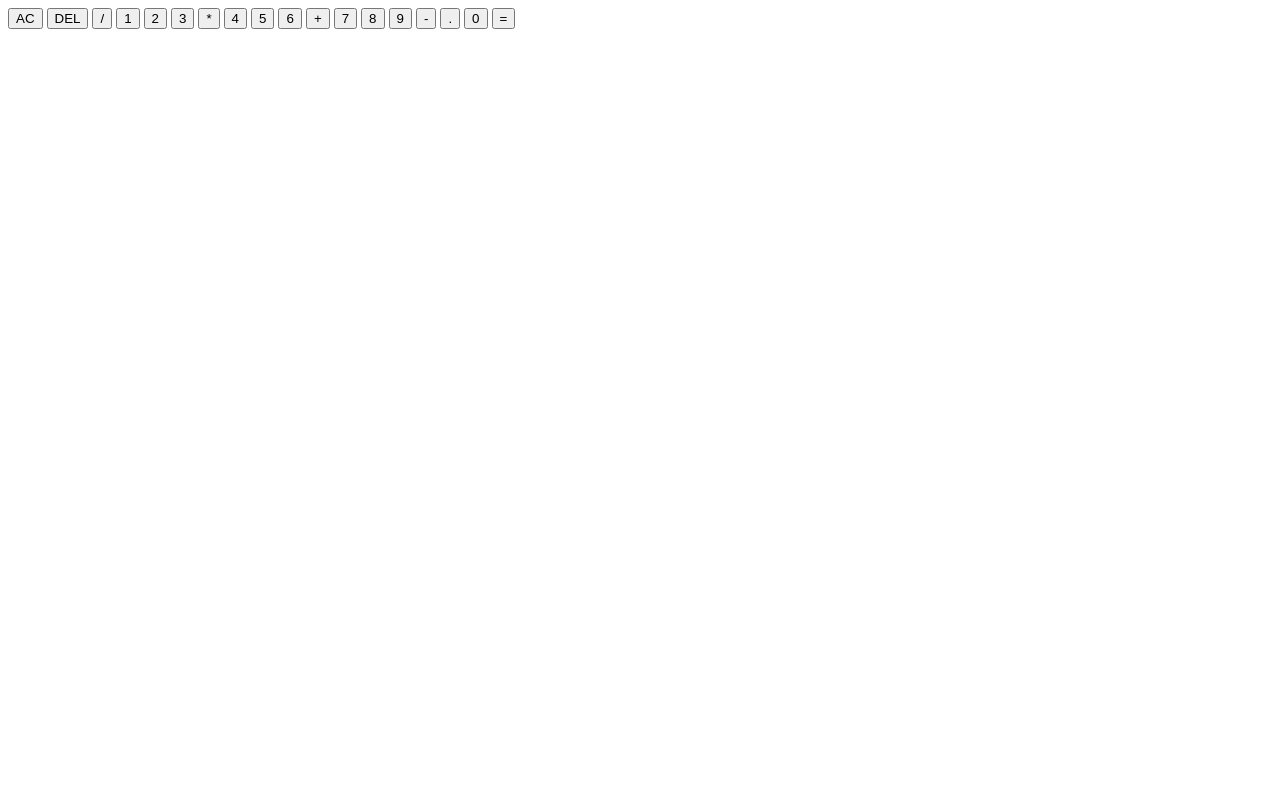
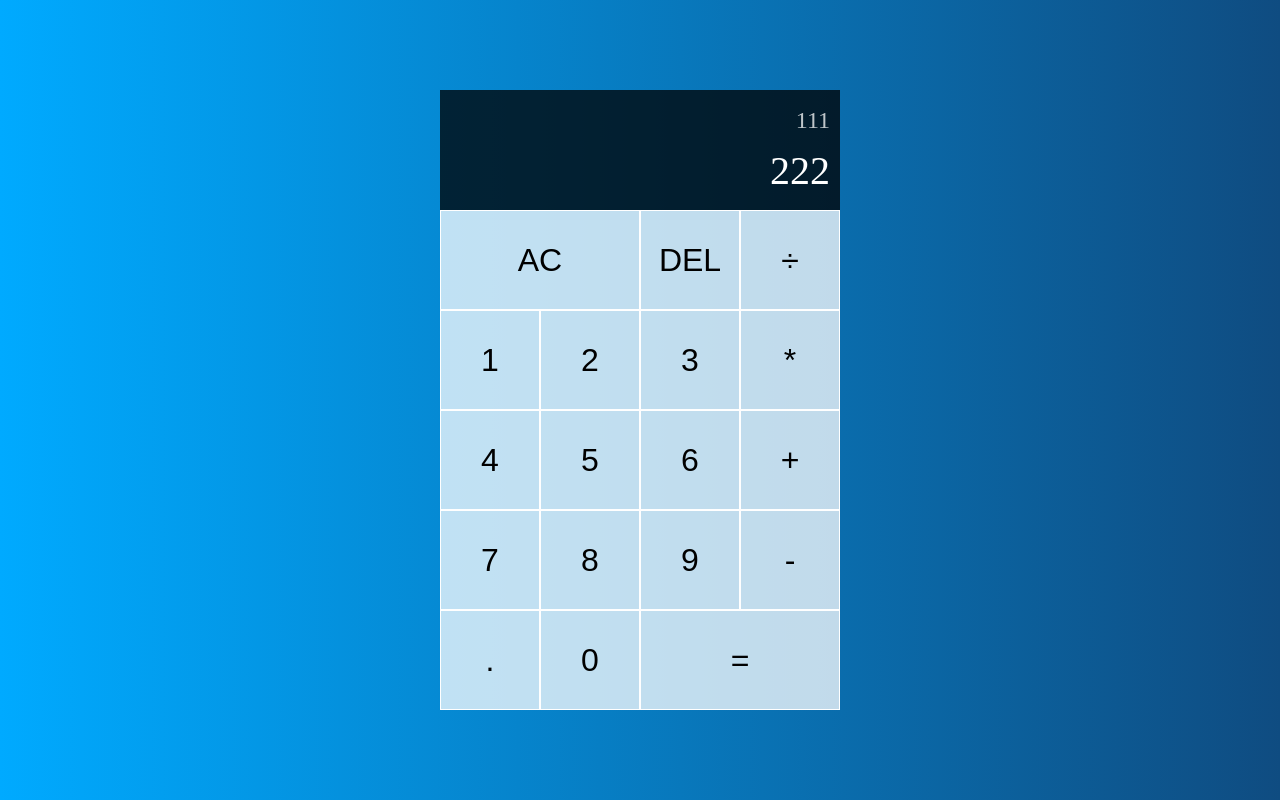
Before and after one commit to devdong9897/jimcoding-study, a plain HTML site: page projects/calculator/index.html in a window 1280 px wide. Drawn offline with Linux system fonts and the light colour scheme.

Commit message:
feat: 계산기 UI

```diff
--- a/projects/calculator/index.html
+++ b/projects/calculator/index.html
@@ -10,12 +10,12 @@
   <body>
     <div class="calculator-grid">
       <div class="output">
-        <div class="previous-perand"></div>
-        <div class="current-perand"></div>
+        <div class="previous-operand">111</div>
+        <div class="current-operand">222</div>
       </div>
-      <button>AC</button>
+      <button class="span-two">AC</button>
       <button>DEL</button>
-      <button>/</button>
+      <button>÷</button>
       <button>1</button>
       <button>2</button>
       <button>3</button>
@@ -30,7 +30,7 @@
       <button>-</button>
       <button>.</button>
       <button>0</button>
-      <button>=</button>
+      <button class="span-two">=</button>
     </div>
   </body>
 </html>
--- a/projects/calculator/style.css
+++ b/projects/calculator/style.css
@@ -0,0 +1,57 @@
+* {
+  margin: 0;
+  padding: 0;
+  box-sizing: border-box;
+}
+
+body {
+  height: 100vh;
+  background: linear-gradient(to right, #00aaff, #0f4c81);
+}
+
+.calculator-grid {
+  display: grid;
+  justify-content: center;
+  align-content: center;
+  min-height: 100vh;
+  grid-template-columns: repeat(4, 100px);
+  grid-template-rows: minmax(120px, auto) repeat(5, 100px);
+}
+
+.calculator-grid button {
+  cursor: pointer;
+  font-size: 2rem;
+  border: 1px solid #fff;
+  outline: none;
+  background-color: rgba(255, 255, 255, 0.75);
+}
+
+.calculator-grid button:hover {
+  background-color: rgba(255, 255, 255, 0.9);
+}
+
+.span-two {
+  grid-column: span 2;
+}
+
+.output {
+  grid-column: 1/-1;
+  background-color: rgba(0, 0, 0, 0.75);
+  display: flex;
+  align-items: flex-end;
+  justify-content: space-around;
+  flex-direction: column;
+  padding: 10px;
+  word-wrap: break-word;
+  word-break: break-all;
+}
+
+.output .previous-operand {
+  color: rgba(255, 255, 255, 0.75);
+  font-size: 1.5rem;
+}
+
+.output .current-operand {
+  color: #fff;
+  font-size: 2.5rem;
+}
```
